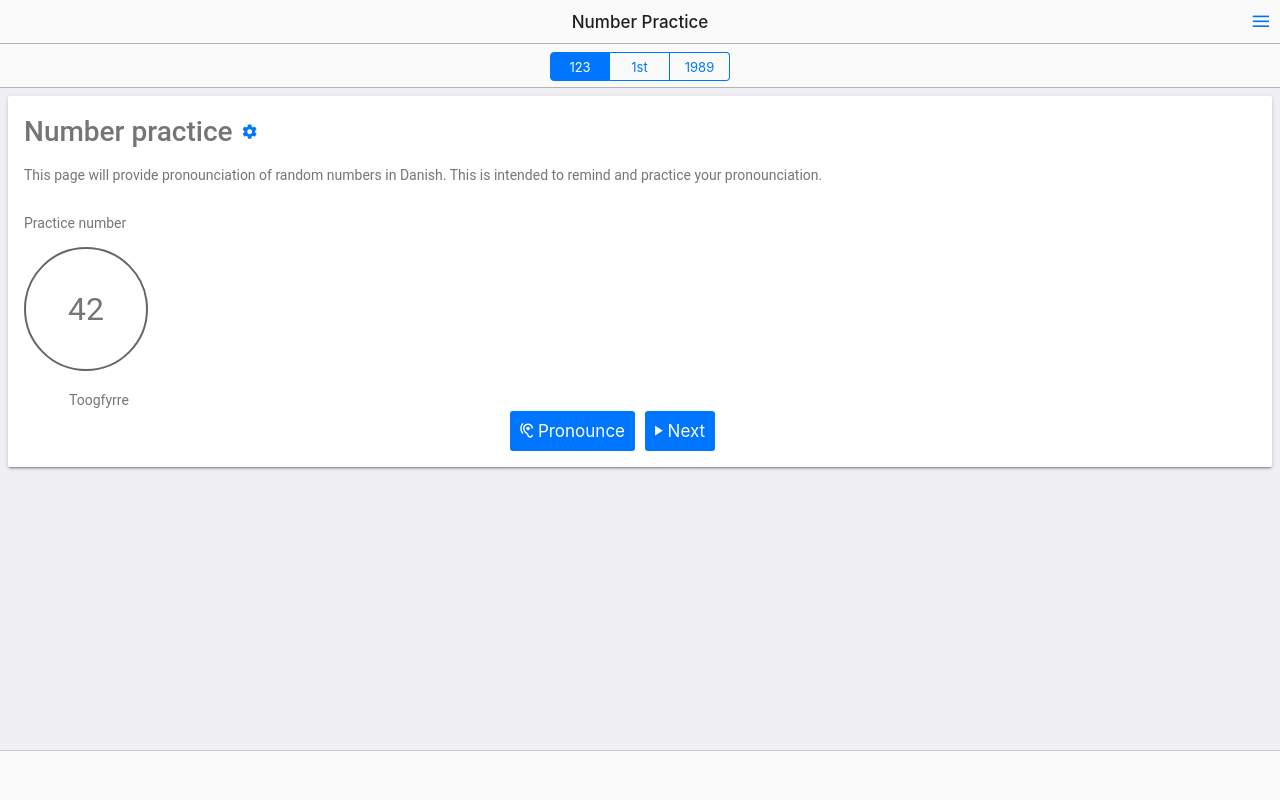
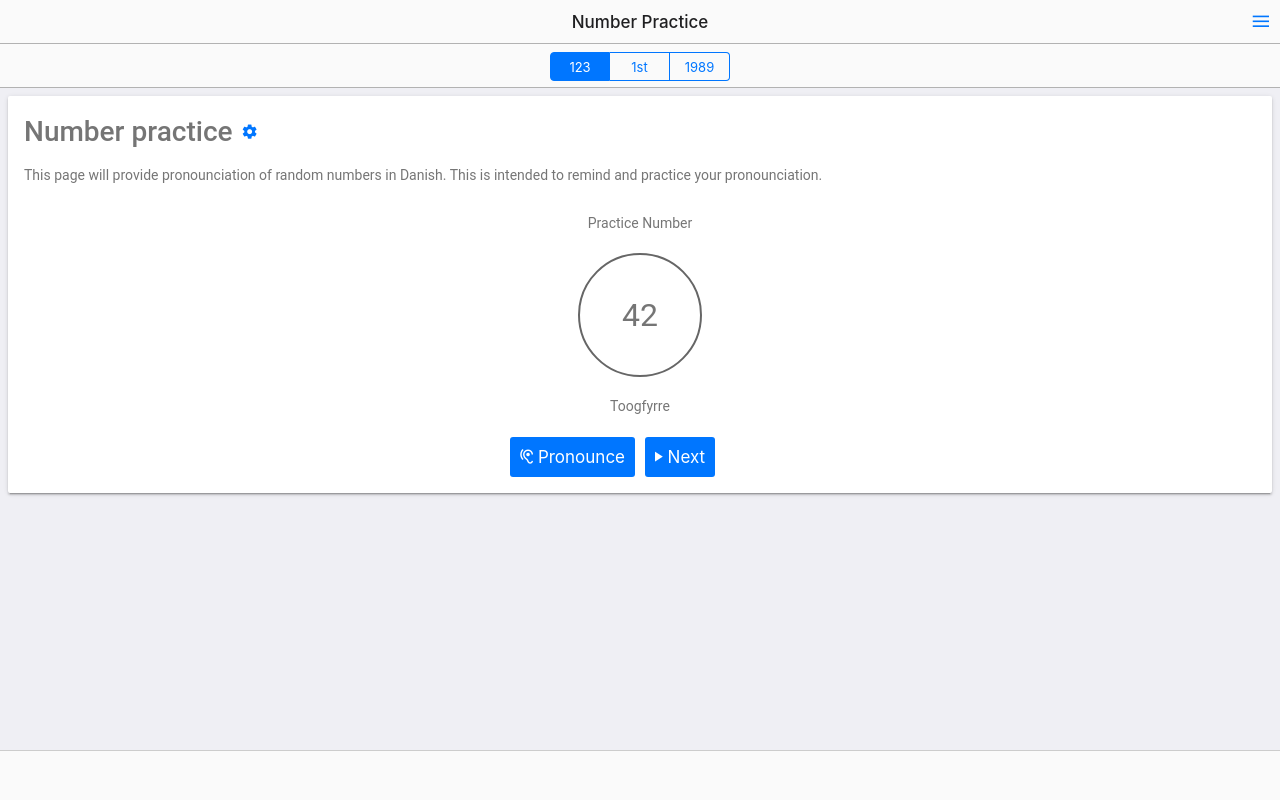
Before and after one commit to 7effrey89/learningPlatform, a website: page index.html in a window 1280 px wide. Drawn offline with Linux system fonts and the light colour scheme; files whose address does not match are found by name.

Commit message:
Spelling stylish

```diff
--- a/css/numberPronounciation.css
+++ b/css/numberPronounciation.css
@@ -5,10 +5,12 @@
     text-align: center;
     font-size: 32px;
     border: 2px solid #666;
-    margin-bottom: 20px;
+    margin-left: auto;
+    margin-right: auto;
 }
 .numberSpelledOut {
     text-align: center;
-    width: 150px;
+    width: 100%;
     text-transform: capitalize;
+    margin-bottom: 20px;
 }
--- a/index.html
+++ b/index.html
@@ -90,13 +90,15 @@
             <p>This page will provide pronounciation of random numbers in Danish. This is intended to remind and practice your
               pronounciation.
             </p>
-            <ons-row style="text-align: center;">
-              <p class="center">Practice number</p>
+            <ons-row>
+              <p class="numberSpelledOut">Practice number</p>
             </ons-row>
             <ons-row>
               <ons-row>
-                <div class="circle">
-                  <span id="numberToGuess"></span>
+                <div class="numberSpelledOut">
+                  <div class="circle">
+                    <span id="numberToGuess"></span>
+                  </div>
                 </div>
               </ons-row>
               <ons-row>
```
